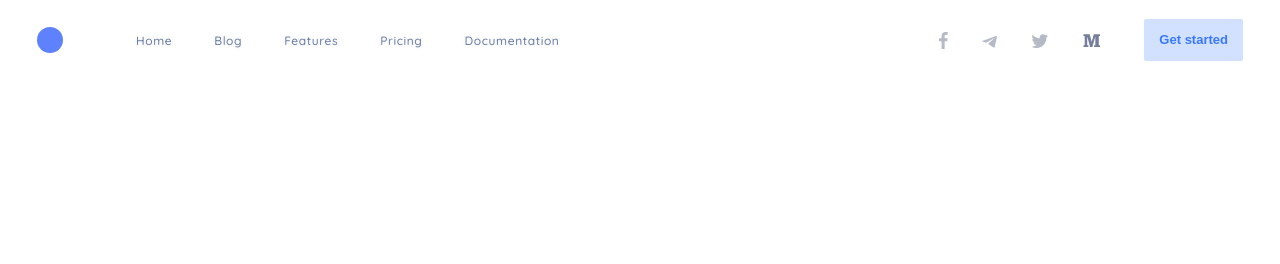
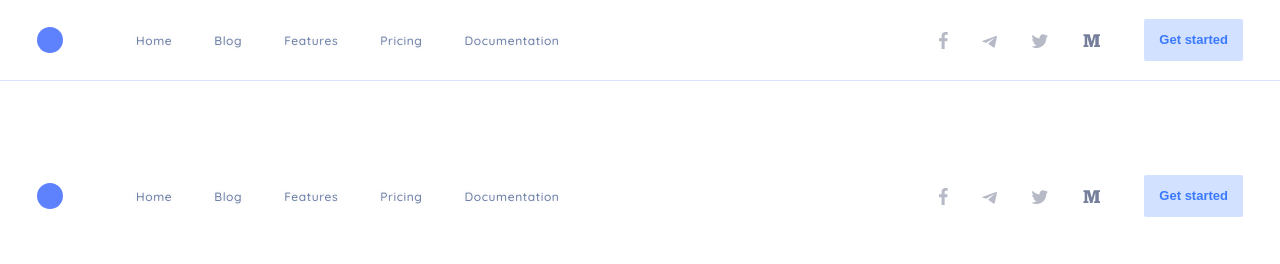
Before and after one commit to Grigorasch/Plan-Your-Life, a plain HTML site: page index.html in a window 1280 px wide. Drawn offline with Linux system fonts and the light colour scheme.

Commit message:
Выполнена верстка футера

```diff
--- a/index.html
+++ b/index.html
@@ -10,7 +10,7 @@
     <link href="https://fonts.googleapis.com/css2?family=Quicksand:wght@300;400;500;600;700&display=swap"
         rel="stylesheet">
     <link rel="stylesheet" href="./styles/reset.css">
-    <link rel="stylesheet" href="./styles/header.css">
+    <link rel="stylesheet" href="./styles/mainStyle.css">
     <link rel="shortcut icon" href="favicon.png" type="image/x-icon">
     <title>Plan Your Life</title>
 </head>
@@ -47,7 +47,30 @@
     </main>
 
     <footer class="footer">
-
+        <div class="navigation margin-bottom_X">
+            <div class="navigation__wrapper">
+                <a href="/" class="margin-right_LXXIII"><img src="./images/logo.svg" alt="На главную" class="navigation__logo"></a>
+                <nav>
+                    <ul class="links gap_XXXXII">
+                        <li><a href="#" class="links__item">Home</a></li>
+                        <li><a href="#" class="links__item">Blog</a></li>
+                        <li><a href="#" class="links__item">Features</a></li>
+                        <li><a href="#" class="links__item">Pricing</a></li>
+                        <li><a href="#" class="links__item">Documentation</a></li>
+                    </ul>
+                </nav>
+            </div>
+            <div class="navigation__wrapper">
+                <ul class="links gap_XXXIV margin-right_XXXXIV">
+                    <li><a href="#" class="links__item" target="_blank"><img src="./images/social/facebook.svg" alt="Facebook" class="links__image"></a></li>
+                    <li><a href="#" class="links__item" target="_blank"><img src="./images/social/telegram.svg" alt="Telegram" class="links__image"></a></li>
+                    <li><a href="#" class="links__item" target="_blank"><img src="./images/social/twitter.svg" alt="Twitter" class="links__image"></a></li>
+                    <li><a href="#" class="links__item" target="_blank"><img src="./images/social/medium.svg" alt="Medium" class="links__image"></a></li>
+                </ul>
+                <button class="button button-color_light-blue">Get started</button>
+            </div>
+        </div>
+        <p class="footer__description">Copyright © 2018 by Random site</p>
     </footer>
 </body>
 
--- a/styles/header.scss
+++ b/styles/mainStyle.scss
@@ -51,12 +51,29 @@
     line-height: 16px;
 }
 
+.footer {
+    padding-top: 75px;
+    height: 287px;
+    border-top: 1px solid #d8e3fe;
+
+    &__description {
+        position: relative;
+        left: -400px;
+        font-weight: 500;
+        font-size: 12px;
+        line-height: 15px;
+        letter-spacing: 0.05em;
+        text-transform: capitalize;
+        color: #aeb8d0;
+    }
+}
+
 //Модификаторы
 .button {
     &-color {
         &_light-blue {
-            background: #D2E1FF;
-            color: #3A79FF;
+            background: #d2e1ff;
+            color: #3a79ff;
             border: none;
 
             &:hover {
@@ -90,4 +107,10 @@
             margin-right: 73px;
         }
     }
+
+    &-bottom {
+        &_X {
+            margin-bottom: 10px;
+        }
+    }
 }
```
Also changed, not shown: styles/mainStyle.css, 1 other file.
